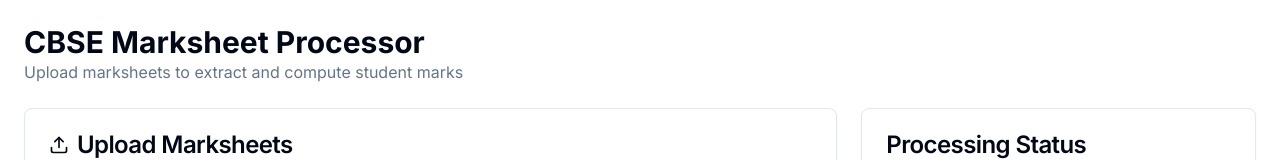
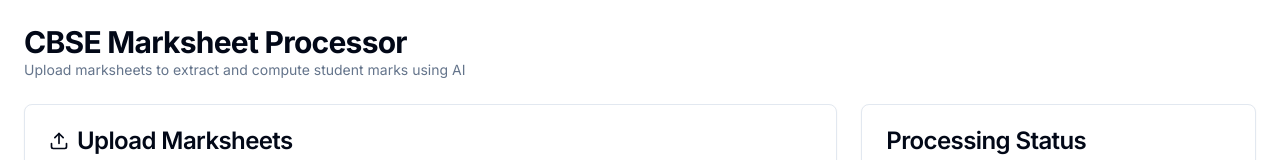
Before and after one commit to dayan02dev/Agentic_marksheet, a Next.js app in the folder frontend/: page / in a window 1280 px wide. Shown: the top 160 px of the page. Built offline with nearby package versions, Linux system fonts and the light colour scheme; no server answers.

Commit message:
Refine page header typography and description text
Uses tighter tracking on heading and smaller text for description
for a cleaner visual hierarchy.

```diff
--- a/frontend/app/page.tsx
+++ b/frontend/app/page.tsx
@@ -209,9 +209,9 @@
         {/* Header */}
         <div className="flex items-center justify-between">
           <div>
-            <h1 className="text-3xl font-bold">CBSE Marksheet Processor</h1>
-            <p className="text-muted-foreground">
-              Upload marksheets to extract and compute student marks
+            <h1 className="text-3xl font-bold tracking-tight">CBSE Marksheet Processor</h1>
+            <p className="text-sm text-muted-foreground">
+              Upload marksheets to extract and compute student marks using AI
             </p>
           </div>
           {isComplete && (
```
